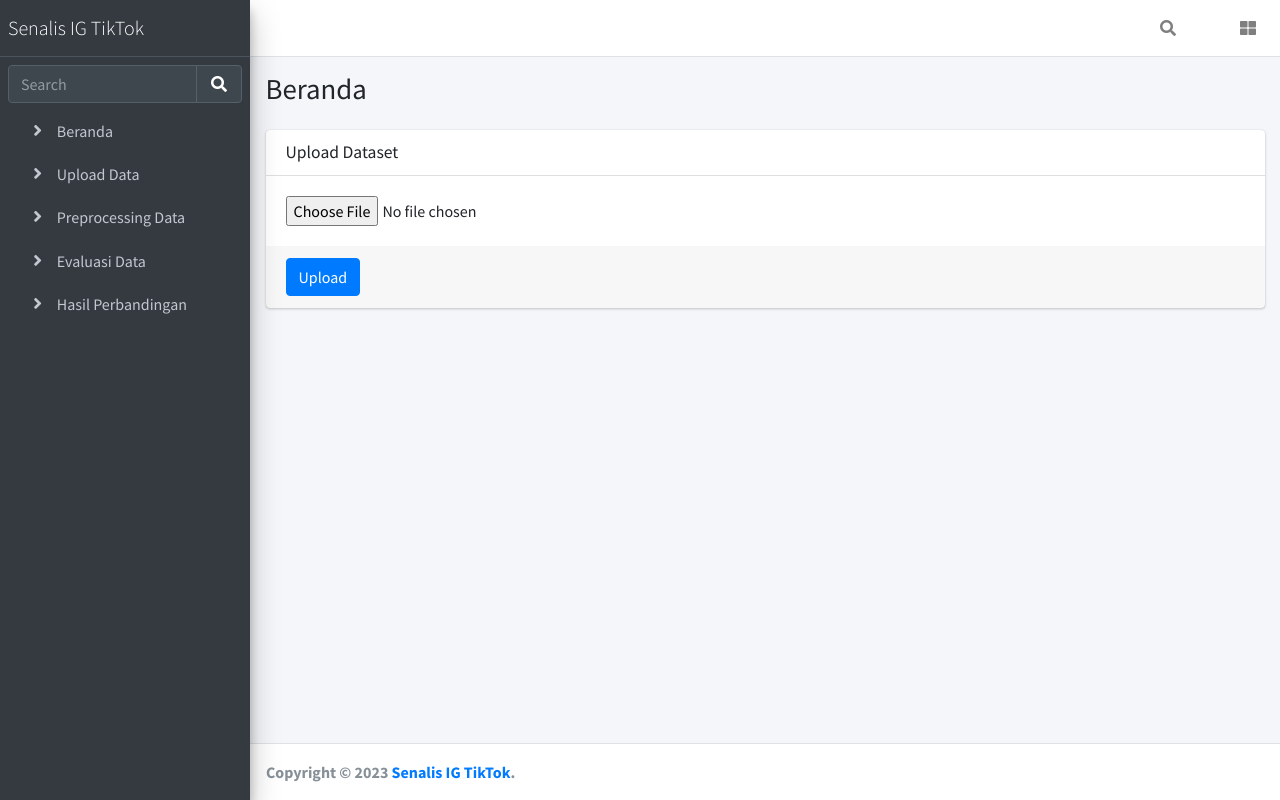
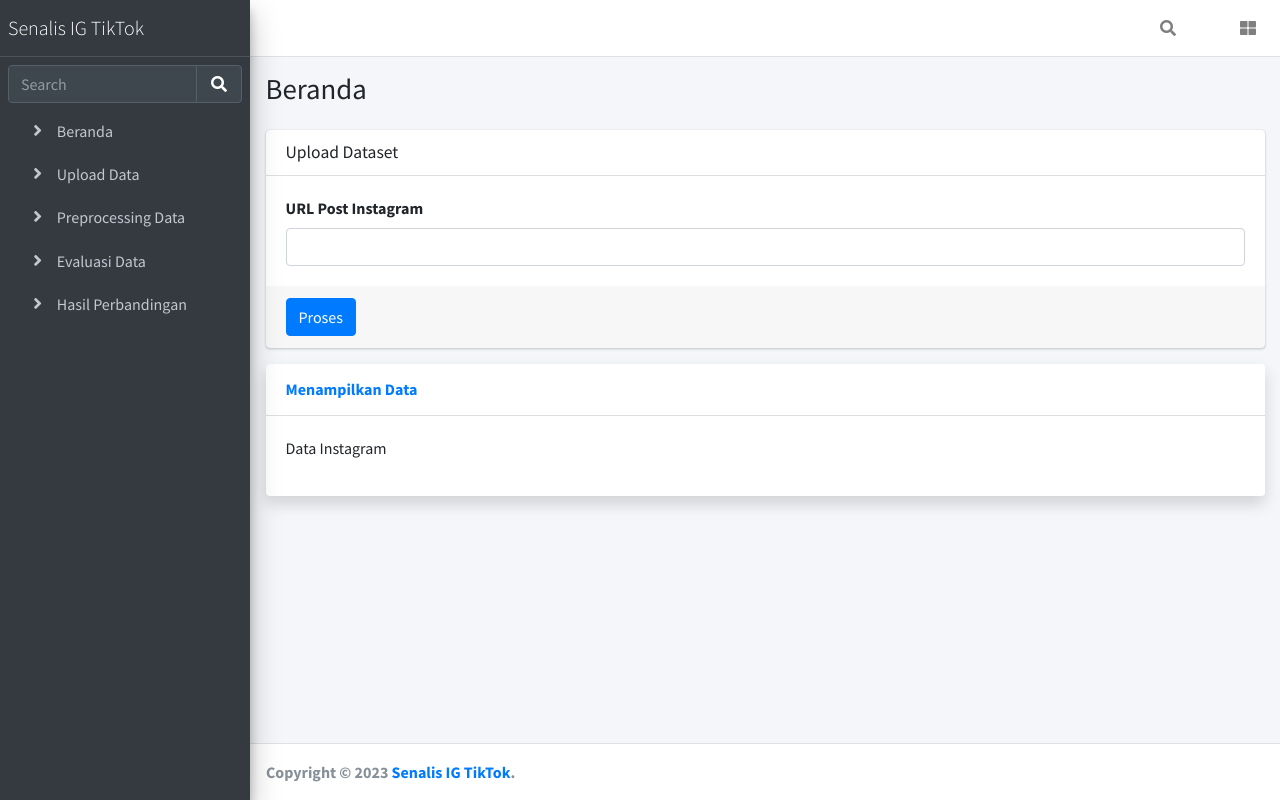
Before and after one commit to fajaraditio/ig-tiktok-sentiment-analysis, a Flask app: page /upload in a window 1280 px wide. Run offline with Flask 3, Linux system fonts and the light colour scheme; some libraries are stand-ins or nearby versions.

Commit message:
Update dataset instagram

```diff
--- a/app.py
+++ b/app.py
@@ -1,4 +1,6 @@
 from flask import Flask, request, flash, render_template, jsonify
+from instagram import get_comments
+import pandas as pd
 
 app = Flask(__name__)
 app.config["TEMPLATES_AUTO_RELOAD"] = True
@@ -7,6 +9,12 @@
 def home():
    return render_template('index.html')
 
-@app.route('/upload')
+@app.route('/upload', methods=['GET', 'POST'])
 def upload():
-    return render_template('upload.html')
+    if (request.method == 'GET'):
+        return render_template('upload.html')
+    elif (request.method == 'POST'):
+        get_comments(request.form['dataset_instagram'])
+
+        text = pd.read_csv('uploads/instagram.csv', encoding='latin-1')
+        return render_template('upload.html',tables=[text.to_html(classes='table table-bordered', table_id='dataTable')])
--- a/templates/upload.html
+++ b/templates/upload.html
@@ -9,16 +9,36 @@
 <div class="row">
     <div class="col-12">
         <div class="card">
+            <form method="post">
                 <div class="card-header">
                     <h3 class="card-title">Upload Dataset</h3>
                 </div>
                 <!-- /.card-header -->
                 <div class="card-body">
-               <input type="file" name="dataset" class="form-control-file">
+                    <label for="dataset_instagram">URL Post Instagram</label>
+                    <input type="text" name="dataset_instagram" id="dataset_instagram" class="form-control">
                 </div>
                 <!-- /.card-body -->
                 <div class="card-footer clearfix">
-                <button class="btn btn-primary">Upload</button>
+                    <button class="btn btn-primary">Proses</button>
+                </div>
+            </form>
+        </div>
+
+        <!-- Approach -->
+        <div class="card shadow mb-4">
+            <div class="card-header py-3">
+                <h6 class="m-0 font-weight-bold text-primary">Menampilkan Data</h6>
+            </div>
+            <div class="card-body">
+                <p>Data Instagram</p>
+                <div class="table-responsive">
+                    {% for table in tables %}
+                    <tr>
+                        <td>{{ table|safe }}</td>
+                    </tr>
+                    {% endfor %}
+                </div>
             </div>
         </div>
     </div>
```
Also changed, not shown: ig.py (deleted, +0 -58 lines), instagram.py (added, +58 -0 lines). Lines whose indentation alone changed are shown as unchanged.
